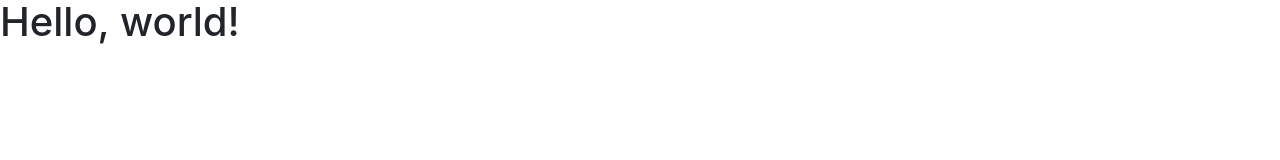
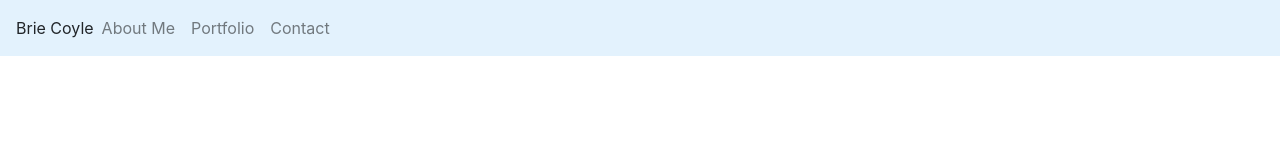
Before and after one commit to briecoyle/myPortfolio, a plain HTML site: page index.html in a window 1280 px wide. Drawn offline with nearby package versions, Linux system fonts and the light colour scheme.

Commit message:
Add navbar with bootstrap styling

```diff
--- a/index.html
+++ b/index.html
@@ -4,8 +4,27 @@
     <meta charset="utf-8">
     <meta name="viewport" content="width=device-width, initial-scale=1, shrink-to-fit=no">
     <link rel="stylesheet" href="https://maxcdn.bootstrapcdn.com/bootstrap/4.0.0-beta/css/bootstrap.min.css" integrity="sha384-/Y6pD6FV/Vv2HJnA6t+vslU6fwYXjCFtcEpHbNJ0lyAFsXTsjBbfaDjzALeQsN6M" crossorigin="anonymous">
+    <link rel="stylesheet" href='./style'>
   </head>
   <body>
+    <nav class="navbar navbar-expand-sm navbar navbar-light fixed-top" style="background-color: #e3f2fd;>
+      <a class="navbar-brand" href="#">Brie Coyle</a>
+      <button class="navbar-toggler" type="button">
+        <span class="navbar-toggler-icon"></span>
+      </button>
+
+      <ul class="navbar-nav">
+        <li class="nave-item">
+          <a class="nav-link" href="#">About Me</a>
+        </li>
+        <li class="nave-item">
+          <a class="nav-link" href="#">Portfolio</a>
+        </li>
+        <li class="nave-item">
+          <a class="nav-link" href="#">Contact</a>
+        </li>
+      </ul>
+    </nav>
     <h1>Hello, world!</h1>
     <script src="https://code.jquery.com/jquery-3.2.1.slim.min.js" integrity="sha384-KJ3o2DKtIkvYIK3UENzmM7KCkRr/rE9/Qpg6aAZGJwFDMVNA/GpGFF93hXpG5KkN" crossorigin="anonymous"></script>
     <script src="https://cdnjs.cloudflare.com/ajax/libs/popper.js/1.11.0/umd/popper.min.js" integrity="sha384-b/U6ypiBEHpOf/4+1nzFpr53nxSS+GLCkfwBdFNTxtclqqenISfwAzpKaMNFNmj4" crossorigin="anonymous"></script>
```
